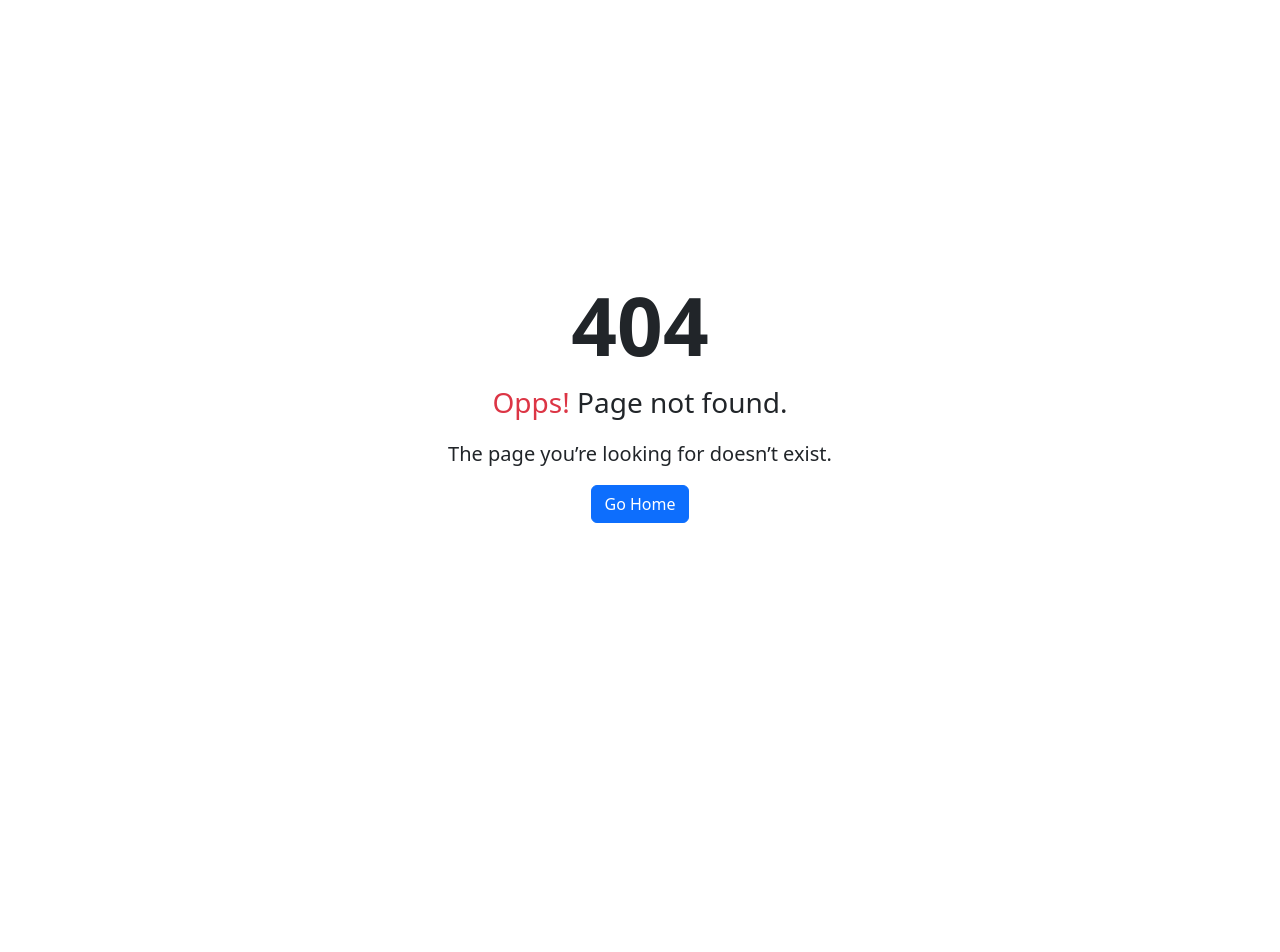
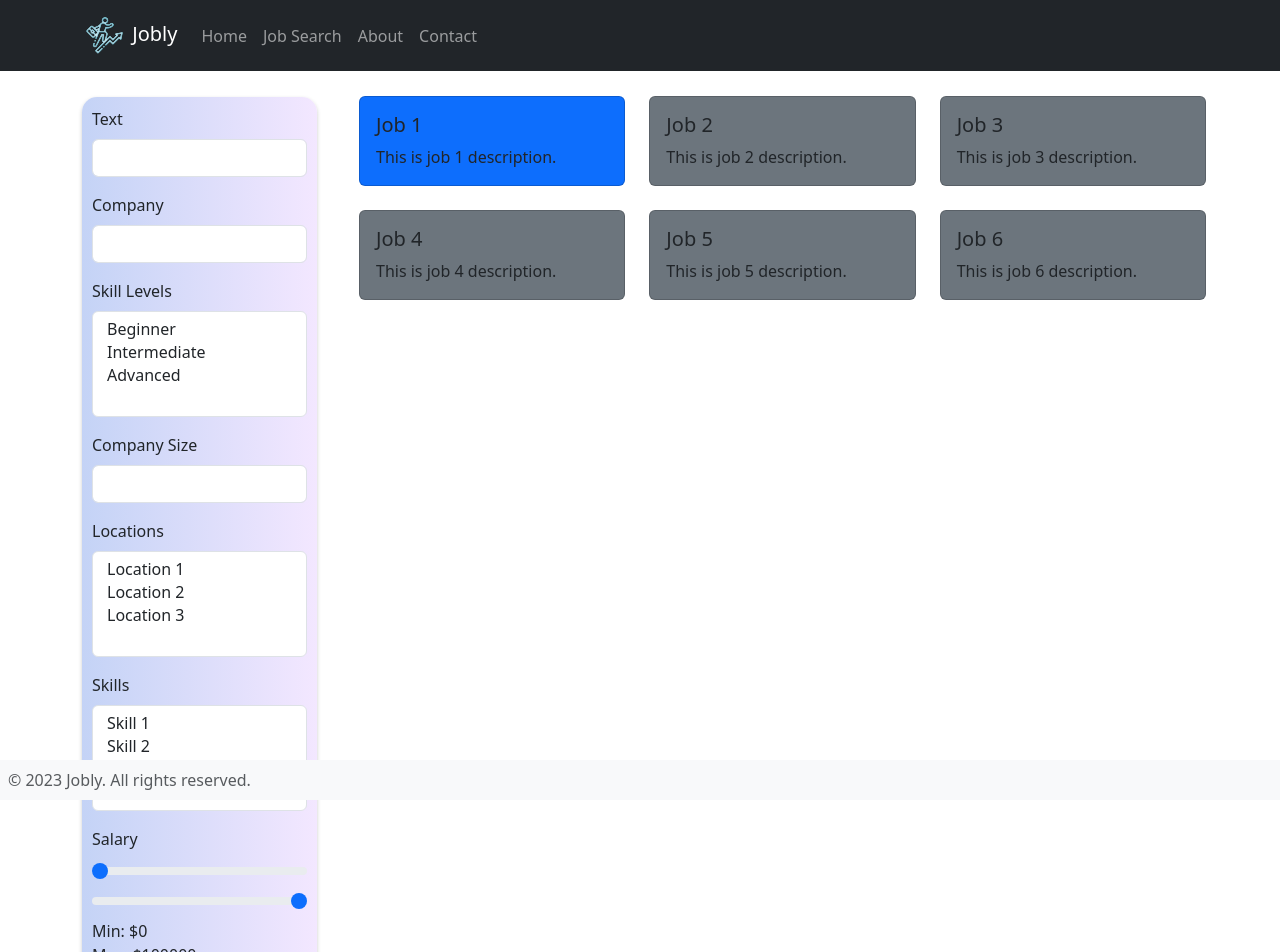
Before and after one commit to jobrack-io/Jobly, a React (Create React App) app in the folder Codebase/jobly-web/: page /search in a window 1280 px wide. Before the commit this address had no page. Shown: the top 952 px of the page. Before the commit the page ends 800 px from the top, so only its background shows below. Built offline with nearby package versions, Linux system fonts and the light colour scheme.

Commit message:
Search Page Draft

```diff
--- a/Codebase/jobly-web/src/App.tsx
+++ b/Codebase/jobly-web/src/App.tsx
@@ -6,6 +6,7 @@ import HomePage from './pages/Home';
 import AboutUsPage from './pages/AboutUs';
 import ContactUsPage from './pages/ContactUs';
 import ErrorPage from './pages/ErrorPage';
+import SearchPage from './pages/SearchPage';
 
 import './assets/index.css';
 import 'bootstrap/dist/css/bootstrap.css';
@@ -18,6 +19,7 @@ const router = createBrowserRouter([
     errorElement: <ErrorPage/>,
     children: [
       { path: '/', element: <HomePage/> },
+      { path: '/search', element: <SearchPage/> },
       { path: '/about-us', element: <AboutUsPage/> },
       { path: '/contact-us', element: <ContactUsPage/> },
     ]
--- a/Codebase/jobly-web/src/components/HomeNavigation.tsx
+++ b/Codebase/jobly-web/src/components/HomeNavigation.tsx
@@ -14,8 +14,11 @@ function HomeNavigation(){
           </button>
           <div className="collapse navbar-collapse" id="navbarNav">
             <ul className="navbar-nav ml-auto">
+            <li className="nav-item">
+                <Link className="nav-link" to="/">Home</Link>
+              </li>
               <li className="nav-item">
-                <Link className="nav-link" to="/">Home</Link>
+                <Link className="nav-link" to="/search">Job Search</Link>
               </li>
               <li className="nav-item">
                 <Link className="nav-link" to="/about-us">About</Link>
--- /dev/null
+++ b/Codebase/jobly-web/src/components/SearchForm.jsx
@@ -0,0 +1,109 @@
+import axios from "axios";
+import { useState } from "react";
+
+function SearchForm() {
+
+    const [text, setText] = useState('');
+  const [company, setCompany] = useState('');
+  const [skillLevels, setSkillLevels] = useState([]);
+  const [companySize, setCompanySize] = useState('');
+  const [locations, setLocations] = useState([]);
+  const [skills, setSkills] = useState([]);
+  const [salaryMin, setSalaryMin] = useState(0);
+  const [salaryMax, setSalaryMax] = useState(100000);
+  const [jobTypes, setJobTypes] = useState([]);
+
+  const handleSearch = async (e) => {
+    e.preventDefault();
+
+    const payload = {
+      text,
+      company,
+      skillLevels,
+      companySize,
+      locations,
+      skills,
+      salary: { min: salaryMin, max: salaryMax },
+      jobTypes
+    };
+
+    try {
+      const response = await axios.post('http://localhost:8000/search/jobs', payload);
+      console.log(response.data); // Do something with the response data
+    } catch (error) {
+      console.error(error);
+    }
+  };
+
+  return (
+      <form onSubmit={handleSearch} style={
+        {
+            width: '90%',
+            margin: '25px 0px',
+            padding: '10px',
+            borderRadius: '15px',
+            boxShadow: '0 2px 4px rgba(0, 0, 0, 0.2)',
+            background: 'linear-gradient(to right, #c4d3f6, #f3e7ff)',
+          }
+    }>
+        <div className="mb-3">
+          <label htmlFor="text" className="form-label">Text</label>
+          <input type="text" id="text" className="form-control" value={text} onChange={(e) => setText(e.target.value)} />
+        </div>
+        <div className="mb-3">
+          <label htmlFor="company" className="form-label">Company</label>
+          <input type="text" id="company" className="form-control" value={company} onChange={(e) => setCompany(e.target.value)} />
+        </div>
+        <div className="mb-3">
+          <label htmlFor="skillLevels" className="form-label">Skill Levels</label>
+          <select multiple id="skillLevels" className="form-select" value={skillLevels} onChange={(e) => setSkillLevels(Array.from(e.target.selectedOptions, option => option.value))}>
+            <option value="beginner">Beginner</option>
+            <option value="intermediate">Intermediate</option>
+            <option value="advanced">Advanced</option>
+          </select>
+        </div>
+        <div className="mb-3">
+          <label htmlFor="companySize" className="form-label">Company Size</label>
+          <input type="text" id="companySize" className="form-control" value={companySize} onChange={(e) => setCompanySize(e.target.value)} />
+        </div>
+        <div className="mb-3">
+          <label htmlFor="locations" className="form-label">Locations</label>
+          <select multiple id="locations" className="form-select" value={locations} onChange={(e) => setLocations(Array.from(e.target.selectedOptions, option => option.value))}>
+            <option value="location1">Location 1</option>
+            <option value="location2">Location 2</option>
+            <option value="location3">Location 3</option>
+          </select>
+        </div>
+        <div className="mb-3">
+          <label htmlFor="skills" className="form-label">Skills</label>
+          <select multiple id="skills" className="form-select" value={skills} onChange={(e) => setSkills(Array.from(e.target.selectedOptions, option => option.value))}>
+            <option value="skill1">Skill 1</option>
+            <option value="skill2">Skill 2</option>
+            <option value="skill3">Skill 3</option>
+          </select>
+        </div>
+        <div className="mb-3">
+          <label htmlFor="salary" className="form-label">Salary</label>
+          <input type="range" id="salary" className="form-range" min="0" max="100000" value={salaryMin} onChange={(e) => setSalaryMin(parseInt(e.target.value))} />
+          <input type="range" id="salary" className="form-range" min="0" max="100000" value={salaryMax} onChange={(e) => setSalaryMax(parseInt(e.target.value))} />
+          <div>
+            Min: ${salaryMin}
+          </div>
+          <div>
+            Max: ${salaryMax}
+          </div>
+        </div>
+        <div className="mb-3">
+          <label htmlFor="jobTypes" className="form-label">Job Types</label>
+          <select multiple id="jobTypes" className="form-select" value={jobTypes} onChange={(e) => setJobTypes(Array.from(e.target.selectedOptions, option => option.value))}>
+            <option value="fullTime">Full Time</option>
+            <option value="partTime">Part Time</option>
+            <option value="contract">Contract</option>
+          </select>
+        </div>
+        <button type="submit" className="btn btn-primary">Search</button>
+      </form>
+  );
+}
+
+export default SearchForm;
--- /dev/null
+++ b/Codebase/jobly-web/src/components/jobs/JobCard.tsx
@@ -0,0 +1,24 @@
+import React from 'react';
+
+interface Job {
+  title: string;
+  description: string;
+  color: string;
+}
+
+interface Props {
+  job: Job;
+}
+
+const JobCard: React.FC<Props> = ({ job }) => {
+  return (
+    <div className={`card bg-${job.color}`}>
+      <div className="card-body">
+        <h5 className="card-title">{job.title}</h5>
+        <p className="card-text">{job.description}</p>
+      </div>
+    </div>
+  );
+};
+
+export default JobCard;
--- /dev/null
+++ b/Codebase/jobly-web/src/components/jobs/JobList.tsx
@@ -0,0 +1,26 @@
+import React from 'react';
+import JobCard from './JobCard';
+
+interface Job {
+  title: string;
+  description: string;
+  color: string;
+}
+
+interface Props {
+  jobs: Job[];
+}
+
+const JobList: React.FC<Props> = ({ jobs }) => {
+  return (
+    <div className="row">
+      {jobs.map((job, index) => (
+        <div key={index} className="col-md-6 col-lg-4 mb-4">
+          <JobCard job={job} />
+        </div>
+      ))}
+    </div>
+  );
+};
+
+export default JobList;
--- a/Codebase/jobly-web/src/pages/AboutUs.tsx
+++ b/Codebase/jobly-web/src/pages/AboutUs.tsx
@@ -5,7 +5,7 @@ function AboutUsPage(){
     <>
       <section className="py-5">
         <div className="container">
-          <h2 className="mb-4">Jobly</h2>
+          <h3 className="mb-4">Jobly</h3>
           <p>
             Introducing Jobly, your ultimate companion in the exhilarating quest for your dream job! Our delightful web application is meticulously designed to uplift and empower job candidates like you, providing a range of exceptional features to enhance your job search journey.
           </p>
--- a/Codebase/jobly-web/src/pages/ContactUs.tsx
+++ b/Codebase/jobly-web/src/pages/ContactUs.tsx
@@ -4,7 +4,7 @@ import '../assets/contactus.css';
 function ContactUsPage() {
   return (
     <main className="container mt-5">
-        <h1>Contact Us</h1>
+        <h3>Contact Us</h3>
         <p>We would love to hear from you. Fill out the form below to get in touch with us.</p>
 
         <div className="row">
--- /dev/null
+++ b/Codebase/jobly-web/src/pages/SearchPage.tsx
@@ -0,0 +1,55 @@
+import SearchForm from '../components/SearchForm';
+import JobList from '../components/jobs/JobList';
+
+function SearchPage() {
+    const jobs = [
+        {
+          title: 'Job 1',
+          description: 'This is job 1 description.',
+          color: 'primary',
+        },
+        {
+          title: 'Job 2',
+          description: 'This is job 2 description.',
+          color: 'secondary',
+        },
+        {
+          title: 'Job 3',
+          description: 'This is job 3 description.',
+          color: 'secondary',
+        },
+        {
+          title: 'Job 4',
+          description: 'This is job 4 description.',
+          color: 'secondary',
+        },
+        {
+          title: 'Job 5',
+          description: 'This is job 5 description.',
+          color: 'secondary',
+        },
+        {
+          title: 'Job 6',
+          description: 'This is job 6 description.',
+          color: 'secondary',
+        },
+        // Add more job objects as needed
+      ];
+
+    return (
+        <div className="container">
+            {/* First column */}
+            <div className='row'>
+            <div className="col-sm-3">
+                <SearchForm/>
+            </div>
+            {/* Second column */}
+            <div className="col-sm-9 mt-4 px-1">
+                <JobList jobs={jobs} />
+            </div>
+            </div>
+        </div>
+    );
+};
+
+export default SearchPage;
```
